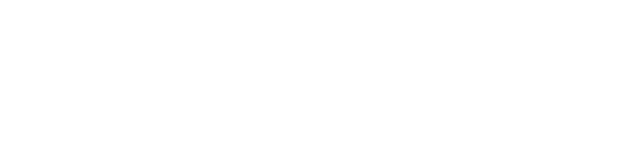
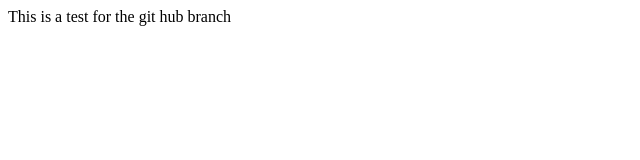
Before and after one commit to jafrasier50/PetServices, a plain HTML site: page index.html in a window 1280 px wide. Shown: the whole page, without its empty margins (0-640 px from the left). Drawn offline with Linux system fonts and the light colour scheme.

Commit message:
moreTestingGit

```diff
--- a/index.html
+++ b/index.html
@@ -7,6 +7,6 @@
   <title>Document</title>
 </head>
 <body>
-
+  This is a test for the git hub branch
 </body>
 </html>
```
